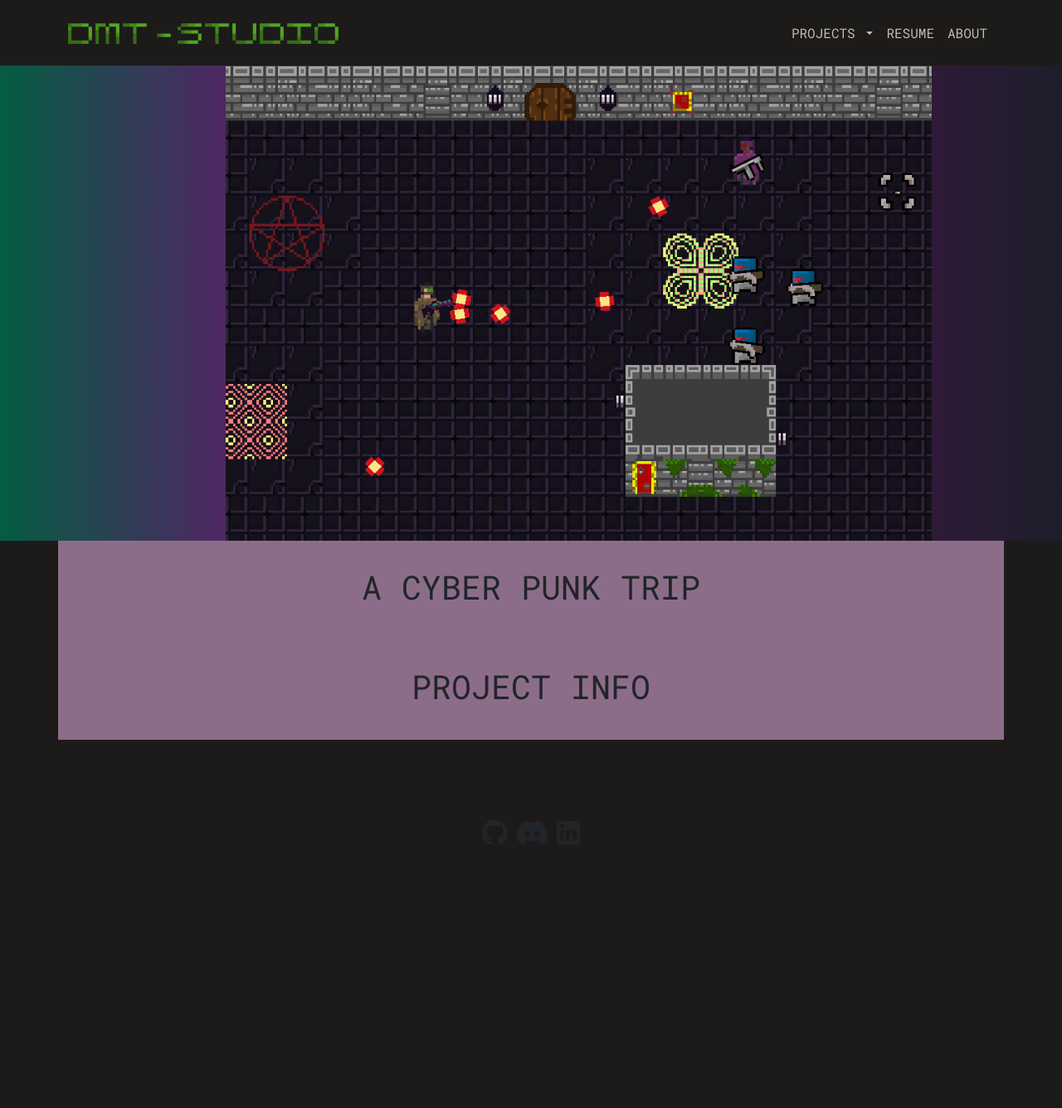
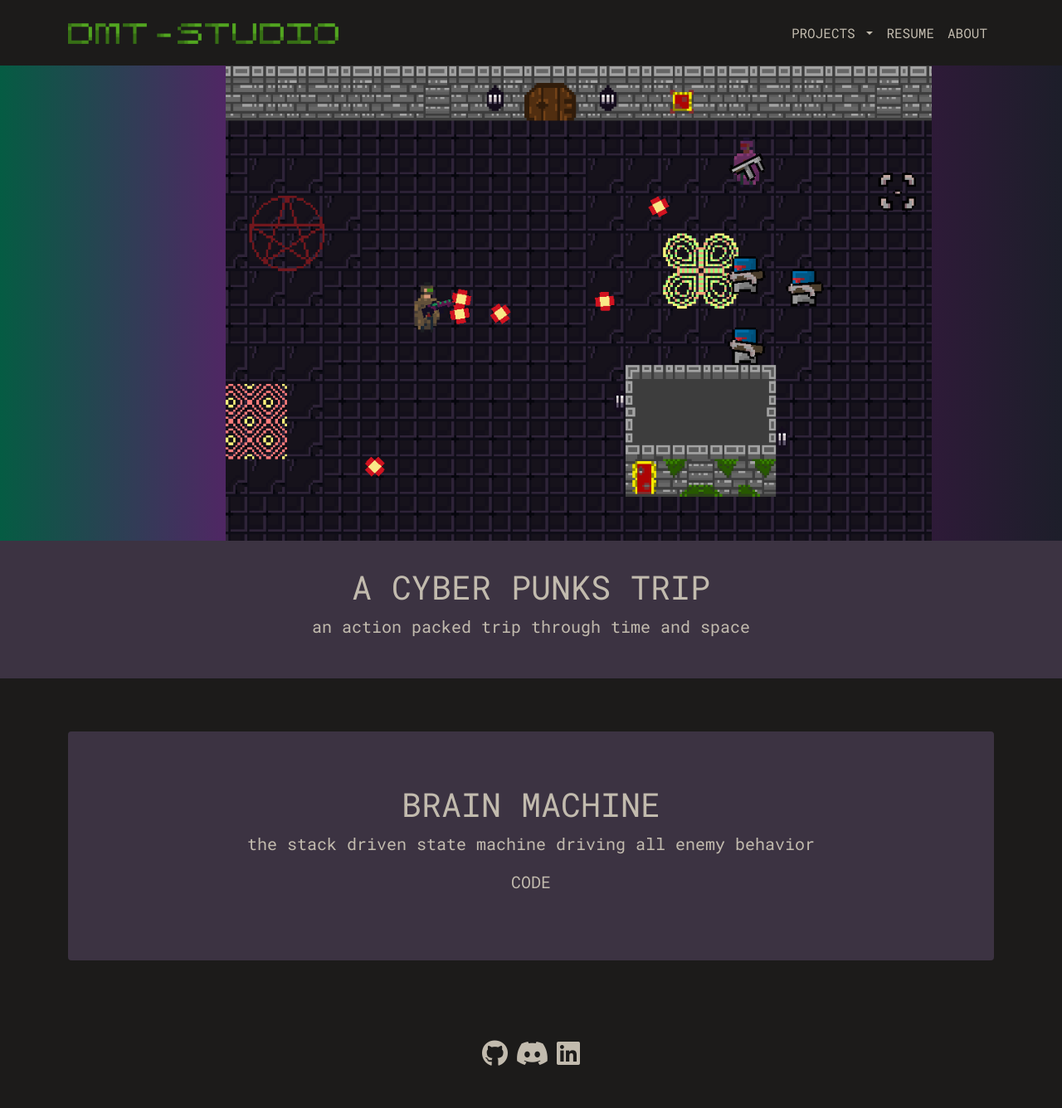
Before and after one commit to gitgud1337/gamePortfolio, a Flask app: page /cyberpunktrip in a window 1280 px wide. Shown: the whole page at 83% size. Before the commit the page ends 1018 px from the top, so only its background shows below. Run offline with Flask 2, Linux system fonts and the light colour scheme; some libraries are stand-ins or nearby versions.

Commit message:
added a mechanic column to the project page

```diff
--- a/static/css/main.css
+++ b/static/css/main.css
@@ -4,37 +4,26 @@ body {
     font-size: 1rem;
     background-color: #1c1b1a;
     font-family: 'Roboto Mono', monospace;
-    /*background: rgb(103,71,112);
-    background: radial-gradient(circle,
-    rgba(103,71,112,1) 0%,
-    rgba(28,27,26,1) 30%,
-    rgba(74,86,114,1) 100%);*/
+    color:#c2bbae;
 }
-
-/*img {
-    width: 100%;
-    height: auto;
-    max-width: 100%;
-}*/
 
 .forNav {
     color:#c2bbae;
     background: #1c1b1a;
     padding: 1.1rem;
-    /*background: rgb(103,71,112);
-    background: radial-gradient(circle,
-    rgba(103,71,112,1) 0%,
-    rgba(95,115,84,1) 30%,
-    rgba(74,86,114,1) 100%); */
 }
 
 .bd-footer {
     background: #1c1b1a;
 }
 
-.projectTitle {
+.projectIntro {
     padding: 2rem;
-    background: #8c6d89;
+    /*background: #8c6d89;*/
+    /*background: #405259;*/
+    /*background: #444f45;*/
+    /*background: #564c5e;*/
+    background: #3c3342;
 }
 
 .gradient {
@@ -48,25 +37,21 @@ body {
 .page-header {
     margin-top: 4.9rem;
     font-size: 1.25rem;
-    color:#c2bbae;
 }
 
 .page-info {
     margin-top: 4.9rem;
     font-size: 1.25rem;
-    color: #c2bbae;
 }
 
 .page-project {
     margin-top: 4.9rem;
     font-size: 1.25rem;
-    color: #c2bbae;
 }
 
 .infoContent {
     margin-top: 8rem;
     font-size: 1.25rem;
-    color:#c2bbae;
     text-align: center;
     padding: 8rem;
     background: rgb(103,71,112);
@@ -74,6 +59,14 @@ body {
     rgba(103,71,112,1) 0%,
     rgba(95,115,84,1) 30%,
     rgba(74,86,114,1) 100%);
+}
+
+.projectMechanic {
+    margin-top: 4rem;
+    font-size: 1.25rem;
+    text-align: center;
+    padding: 4rem;
+    background: #3c3342;
 }
 
 .dropdown-item {
@@ -87,12 +80,3 @@ body {
 .dropdown {
     color: #1c1b1a;
 }
-
-/*.navbar-nav .open .dropdown-menu {
-    background-color:#1c1b1a;
-}*/
-
-.mainCon {
-    min-height: 100%;
-    height: 100%;
-}
--- a/templates/cyberpunktrip.html
+++ b/templates/cyberpunktrip.html
@@ -1,5 +1,19 @@
 {% extends 'project.html' %}
 
 {% block project_title %}
-    <h1>A CYBER PUNK TRIP</h1>
+A CYBER PUNKS TRIP
 {% endblock %}
+
+{% block project_info %}
+an action packed trip through time and space
+{% endblock %}
+
+{% block mechanic_title %}
+<h1>BRAIN MACHINE</h1>
+{% endblock %}
+{% block mechanic_info %}
+<p>the stack driven state machine driving all enemy behavior</p>
+{% endblock %}
+{% block body_code %}
+<p>CODE</p>
+{% endblock %}
--- a/templates/portfolio.html
+++ b/templates/portfolio.html
@@ -1,5 +1,9 @@
 {% extends 'project.html' %}
 
 {% block project_title %}
-    <h1>GAME PORTFOLIO</h1>
+    GAME PORTFOLIO
 {% endblock %}
+
+{% block project_info %}
+    a website showcasing my projects
+{% endblock %}
--- a/templates/project.html
+++ b/templates/project.html
@@ -10,7 +10,7 @@
         <div class="row">
             <div class="col-md-6 offset-md-2">
                 {% block project_img %}
-                    <img src="static/art/img/smallerPrintFromGame.png">
+                <img src="static/art/img/smallerPrintFromGame.png">
                 {% endblock %}
             </div>
         </div>
@@ -19,31 +19,37 @@
 {% endblock %}
 
 {% block body_content %}
-<div class="container text-center">
-    <div class="row projectTitle">
+<div class="mw-100 text-center projectIntro">
+    <div class="row">
         <div class="col">
-            {% block project_title %}
-                <h1>PROJECT NAME</h1>
-            {% endblock %}
+            <h1>
+                {% block project_title %}
+                {% endblock %}
+            </h1>
+        </div>
+    </div>
+    <div class="row">
+        <div class="col">
+            <p class="lead">
+                {% block project_info %}
+                {% endblock %}
+            </p>
         </div>
     </div>
 </div>
-<div class="container text-center">
-    <div class="row projectTitle">
-        <div class="col">
-            {% block project_info %}
-                <h1>PROJECT INFO</h1>
-            {% endblock %}
-        </div>
+
+<!--a segment with a mechanic example with gif, design philosophy and code-->
+<div class="container">
+    <div class="col rounded projectMechanic">
+        {% block mechanic_title %}
+            <h1>mechanic name</h1>
+        {% endblock %}
+        {% block mechanic_info %}
+            <p>info about mechanic</p>
+        {% endblock %}
+        {% block body_code %}
+            <p>CODE</p>
+        {% endblock %}
     </div>
 </div>
 {% endblock %}
-
-<!--a segment with a mechanic example with gif, design philosophy and code-->
-{% block body_mechanic %}
-
-{% block body_code %}
-{% endblock %}
-
-{% endblock %}
-<!--a segment with a mechanic example with gif, design philosophy and code-->
```
